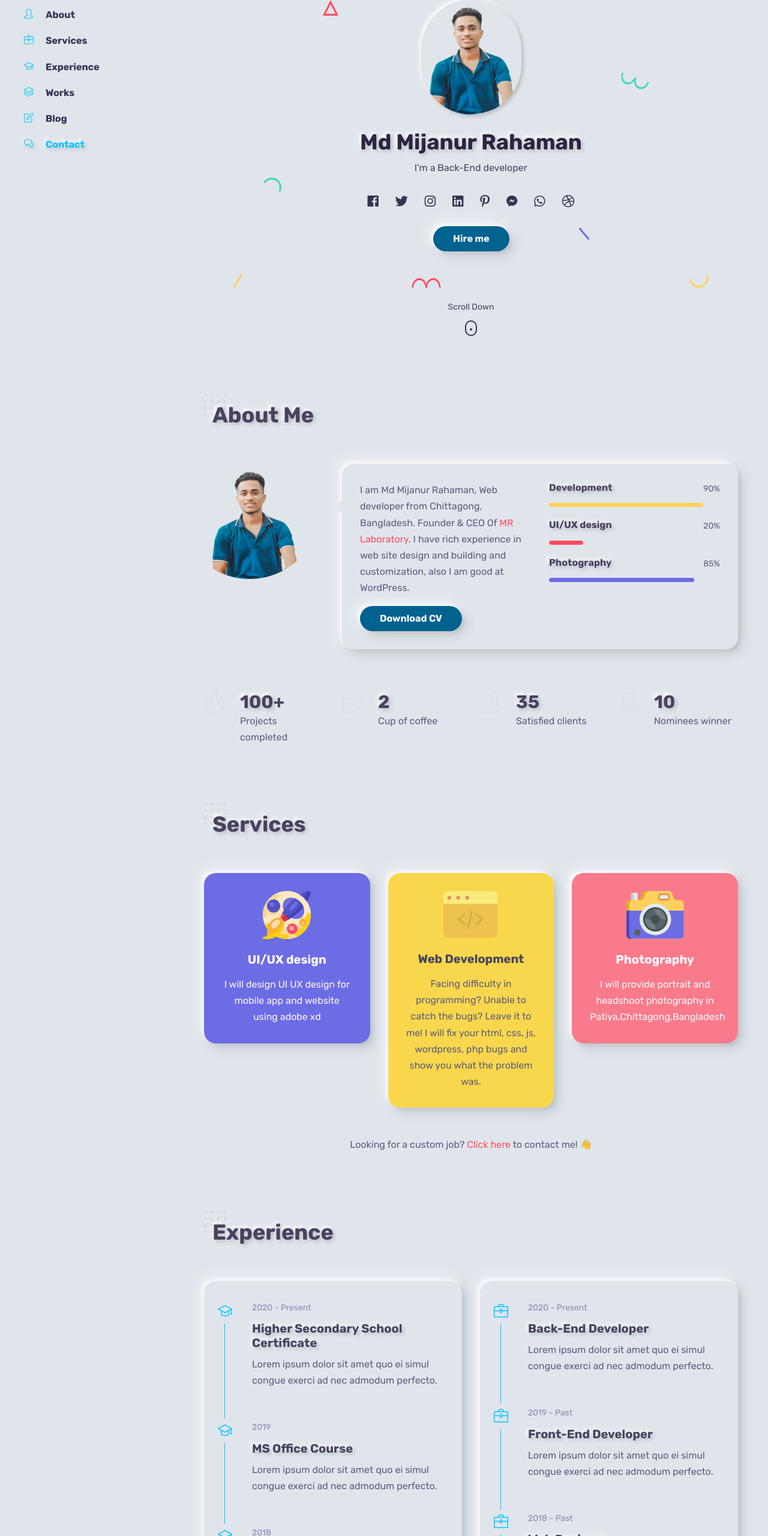
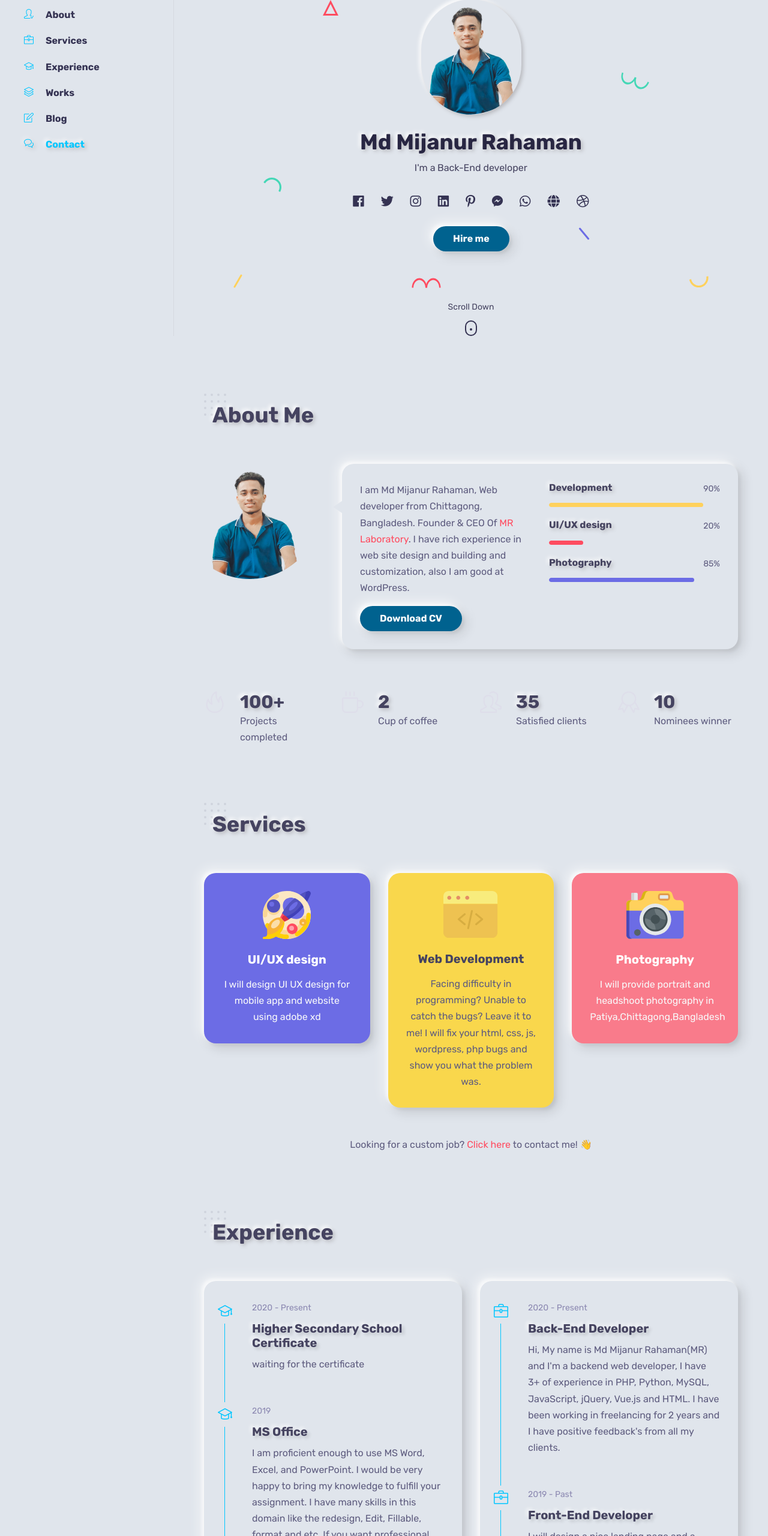
Before and after one commit to mrlaboratory/mrlaboratory.github.io, a plain HTML site: page index.html in a window 1280 px wide. Shown: the part 240-2800 px from the top of the page at 60% size. Drawn offline with Linux system fonts and the light colour scheme; animation ran at ten frames a second; files whose address does not match are found by name.

Commit message:
update htm file

```diff
--- a/index.html
+++ b/index.html
@@ -124,13 +124,15 @@
 				<!-- social icons of MR Laboratory-->
 				<ul class="social-icons light list-inline mb-0 mt-4">
 					<li class="list-inline-item"><a target="_blank" href="https://www.facebook.com/mdmijanurrahaman.mr"><i class="fab fa-facebook"></i></a></li>
-					<li class="list-inline-item"><a target="_blank" href="https://twitter.com/mrlaboratory2"><i class="fab fa-twitter"></i></a></li>
-					<li class="list-inline-item"><a target="_blank" href="https://www.instagram.com/mrlaboratorypro/"><i class="fab fa-instagram"></i></a></li>
+					<li class="list-inline-item"><a target="_blank" href="https://twitter.com/md_mijan_mr"><i class="fab fa-twitter"></i></a></li>
+					<li class="list-inline-item"><a target="_blank" href="https://www.instagram.com/mdmijanurrahaman.mr/"><i class="fab fa-instagram"></i></a></li>
 					<li class="list-inline-item"><a target="_blank" href="https://www.linkedin.com/in/mrlaboratory/"><i class="fab fa-linkedin"></i></a></li>
 					<li class="list-inline-item"><a target="_blank" href="https://www.pinterest.com/mrlaboratory"><i class="fab fa-pinterest-p"></i></a></li>
 					<li class="list-inline-item"><a target="_blank" href="https://www.m.me/mdmijanurrahaman.mr"><i class="fab fa-facebook-messenger"></i></a></li>
 					<li class="list-inline-item"><a target="_blank" href="https://wa.me/8801854650673"><i class="fab fa-whatsapp"></i></a></li>
-					<li class="list-inline-item"><a target="_blank" href="https://www.mrlaboratory.com"><i class="fab fa-dribbble"></i></a></li>
+					<li class="list-inline-item"><a target="_blank" href="https://www.mrlaboratory.com"><i class="fa fa-globe"></i></a></li>
+
+					<li class="list-inline-item"><a target="_blank" href="https://www.mrlaboratory.info"><i class="fab fa-dribbble"></i></a></li>
 				</ul>
 
 				<!-- buttons mrlaboratory -->
@@ -386,7 +388,7 @@
 							<div class="content">
 								<span class="time">2020 - Present</span>
 								<h3 class="title">Higher Secondary School Certificate</h3>
-								<p>Lorem ipsum dolor sit amet quo ei simul congue exerci ad nec admodum perfecto.</p>
+								<p>waiting for the certificate</p>
 							</div>
 						</div>
 
@@ -394,8 +396,8 @@
 						<div class="timeline-container wow fadeInUp" data-wow-delay="0.2s">
 							<div class="content">
 								<span class="time">2019</span>
-								<h3 class="title">MS Office Course</h3>
-								<p>Lorem ipsum dolor sit amet quo ei simul congue exerci ad nec admodum perfecto.</p>
+								<h3 class="title">MS Office</h3>
+								<p>I am proficient enough to use MS Word, Excel, and PowerPoint. I would be very happy to bring my knowledge to fulfill your assignment. I have many skills in this domain like the redesign, Edit, Fillable, format and etc. If you want professional services in less budget and fast delivery then you come to me and I will try my best. I already have done many projects with good experience.</p>
 							</div>
 						</div>
 
@@ -404,7 +406,7 @@
 							<div class="content">
 								<span class="time">2018</span>
 								<h3 class="title">Secondary School Certificate</h3>
-								<p>Lorem ipsum dolor sit amet quo ei simul congue exerci ad nec admodum perfecto.</p>
+								<p>I passed SSC from Patia Kusumpura hight School in 2018</p>
 							</div>
 						</div>
 
@@ -428,7 +430,7 @@
 							<div class="content">
 								<span class="time">2020 - Present</span>
 								<h3 class="title">Back-End Developer</h3>
-								<p>Lorem ipsum dolor sit amet quo ei simul congue exerci ad nec admodum perfecto.</p>
+								<p>Hi, My name is Md Mijanur Rahaman(MR) and I'm a backend web developer, I have 3+ of experience in PHP, Python, MySQL, JavaScript, jQuery, Vue.js and HTML. I have been working in freelancing for 2 years and I have positive feedback's from all my clients.</p>
 							</div>
 						</div>
 
@@ -437,7 +439,9 @@
 							<div class="content">
 								<span class="time">2019 - Past </span>
 								<h3 class="title">Front-End Developer</h3>
-								<p>Lorem ipsum dolor sit amet quo ei simul congue exerci ad nec admodum perfecto.</p>
+								<p>I will design a nice landing page and a Squeeze page for your new company, new apps, and another new project.
+
+</p>
 							</div>
 						</div>
 
@@ -446,7 +450,7 @@
 							<div class="content">
 								<span class="time">2018 - Past</span>
 								<h3 class="title">Web Designer</h3>
-								<p>Lorem ipsum dolor sit amet quo ei simul congue exerci ad nec admodum perfecto.</p>
+								<p>HTML5 / CSS3 / JavaScript / jQuery / Bootstrap 4 / Web fonts, colors & icons / Web tools / Web animations / CSS3 media queries / Perfecting responsive layout / Optimizing website / Cross-browser testing</p>
 							</div>
 						</div>
 
@@ -699,10 +703,11 @@
 					<div class="thumb mb-3 mx-auto">
 						<img src="images/avatar-3.svg" alt="customer-name" />
 					</div>
-					<h4 class="mt-3 mb-0">John Doe</h4>
-					<span class="subtitle">Product designer at Dribbble</span>
+					<h4 class="mt-3 mb-0">Arob Jubiyer Alif	</h4>
+					<span class="subtitle">Graphic Designer	</span>
 					<div class="bg-white padding-30 shadow-dark rounded triangle-top position-relative mt-4">
-						<p class="mb-0">I enjoy working with the theme and learn so much. You guys make the process fun and interesting. Good luck! 👍</p>
+						<p class="mb-0">A lot of good service and your money is much less. I liked working with you a lot. Good luck to you.
+						</p>
 					</div>
 				</div>
 
@@ -815,7 +820,7 @@
 							</a>
 						</div>
 						<div class="details">
-							<h4 class="my-0 title"><a href="#">5 Best App Development Tool for Your Project</a></h4>
+							<h4 class="my-0 title"><a target="_blank" href="https://www.mrlaboratory.info/">5 Best App Development Tool for Your Project</a></h4>
 							<ul class="list-inline meta mb-0 mt-2">
 								<li class="list-inline-item">09 February, 2020</li>
 								<li class="list-inline-item">Bolby</li>
@@ -836,7 +841,7 @@
 							</a>
 						</div>
 						<div class="details">
-							<h4 class="my-0 title"><a href="#">Common Misconceptions About Payment</a></h4>
+							<h4 class="my-0 title"><a href="https://www.mrlaboratory.info/" target="_blank">Common Misconceptions About Payment</a></h4>
 							<ul class="list-inline meta mb-0 mt-2">
 								<li class="list-inline-item">07 February, 2020</li>
 								<li class="list-inline-item">Bolby</li>
@@ -857,7 +862,7 @@
 							</a>
 						</div>
 						<div class="details">
-							<h4 class="my-0 title"><a href="#">3 Things To Know About Startup Business</a></h4>
+							<h4 class="my-0 title"><a href="https://www.mrlaboratory.info/" target="_blank">3 Things To Know About Startup Business</a></h4>
 							<ul class="list-inline meta mb-0 mt-2">
 								<li class="list-inline-item">06 February, 2020</li>
 								<li class="list-inline-item">Bolby</li>
```
